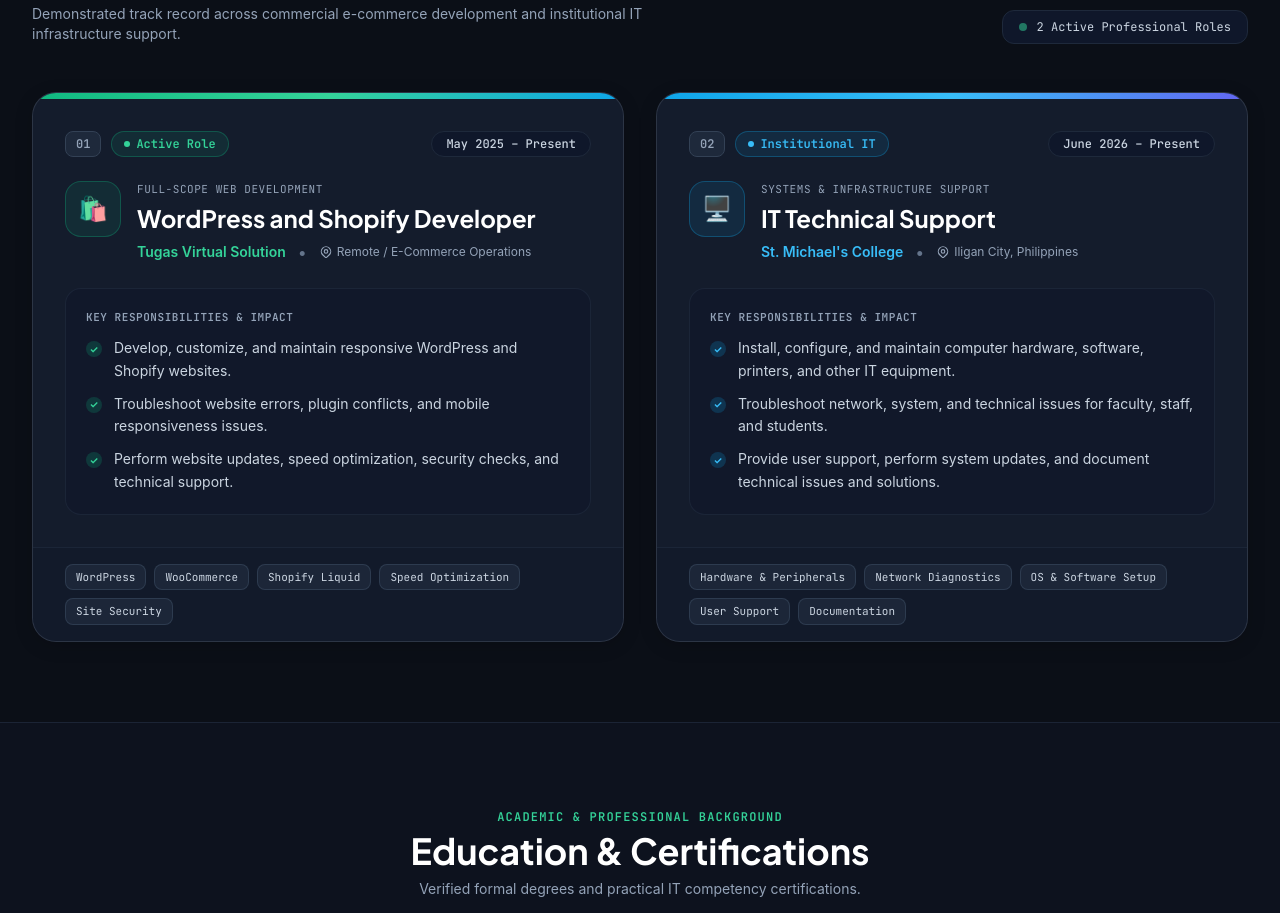
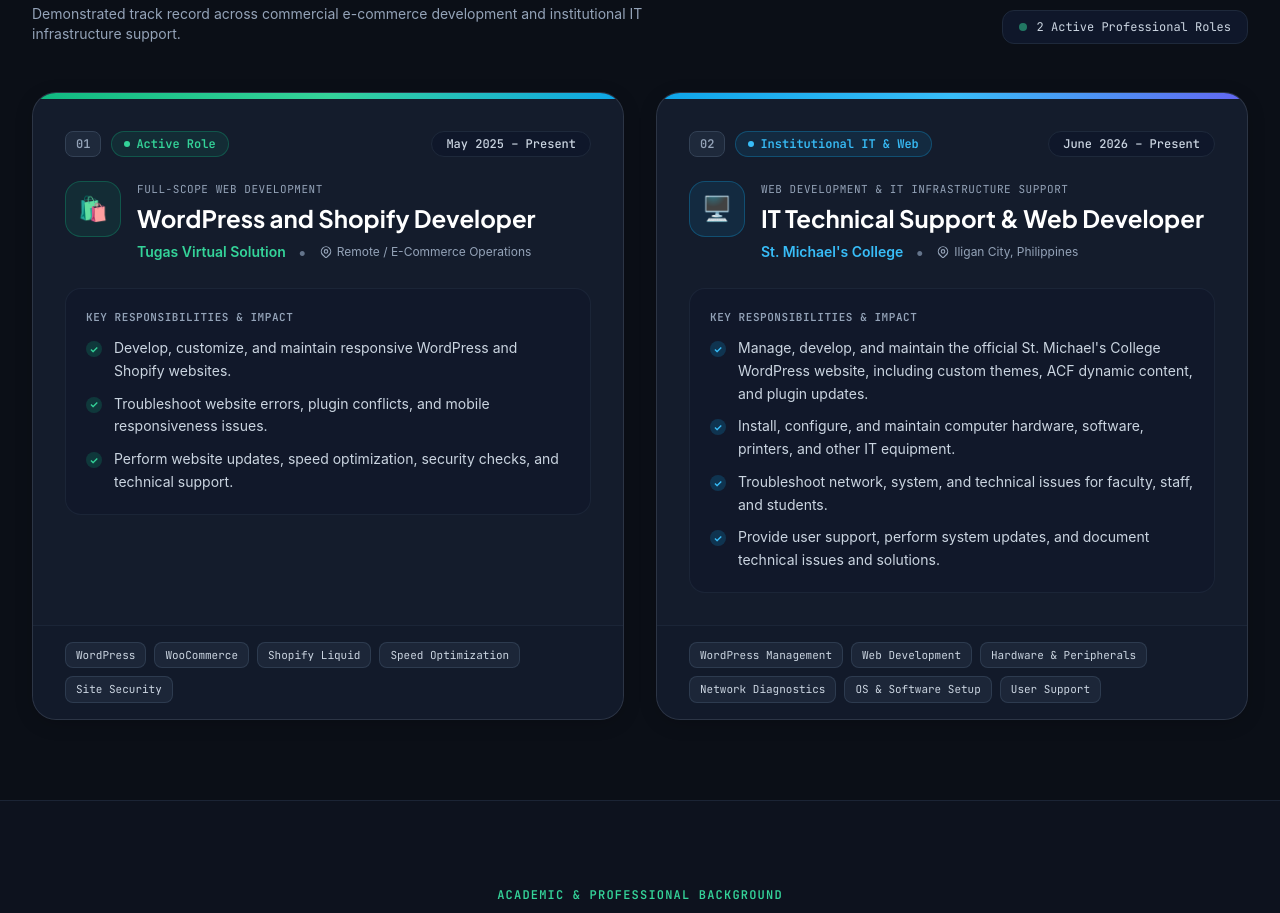
Before and after one commit to jshortiz/jshortiz.github.io, a React (Create React App) app: page / in a window 1280 px wide. Shown: the part 4063-4976 px from the top of the page. Built offline with nearby package versions, Linux system fonts and the light colour scheme.

Commit message:
Add Web Developer and WordPress management to St. Michael's College experience

```diff
--- a/src/App.js
+++ b/src/App.js
@@ -239,20 +239,21 @@ function App() {
       tags: ['WordPress', 'WooCommerce', 'Shopify Liquid', 'Speed Optimization', 'Site Security']
     },
     {
-      role: 'IT Technical Support',
+      role: 'IT Technical Support & Web Developer',
       company: "St. Michael's College",
       period: 'June 2026 – Present',
       location: 'Iligan City, Philippines',
-      type: 'Systems & Infrastructure Support',
-      badge: 'Institutional IT',
+      type: 'Web Development & IT Infrastructure Support',
+      badge: 'Institutional IT & Web',
       badgeColor: 'accent',
       icon: '🖥️',
       bullets: [
+        "Manage, develop, and maintain the official St. Michael's College WordPress website, including custom themes, ACF dynamic content, and plugin updates.",
         'Install, configure, and maintain computer hardware, software, printers, and other IT equipment.',
         'Troubleshoot network, system, and technical issues for faculty, staff, and students.',
         'Provide user support, perform system updates, and document technical issues and solutions.'
       ],
-      tags: ['Hardware & Peripherals', 'Network Diagnostics', 'OS & Software Setup', 'User Support', 'Documentation']
+      tags: ['WordPress Management', 'Web Development', 'Hardware & Peripherals', 'Network Diagnostics', 'OS & Software Setup', 'User Support']
     }
   ];
 
```
